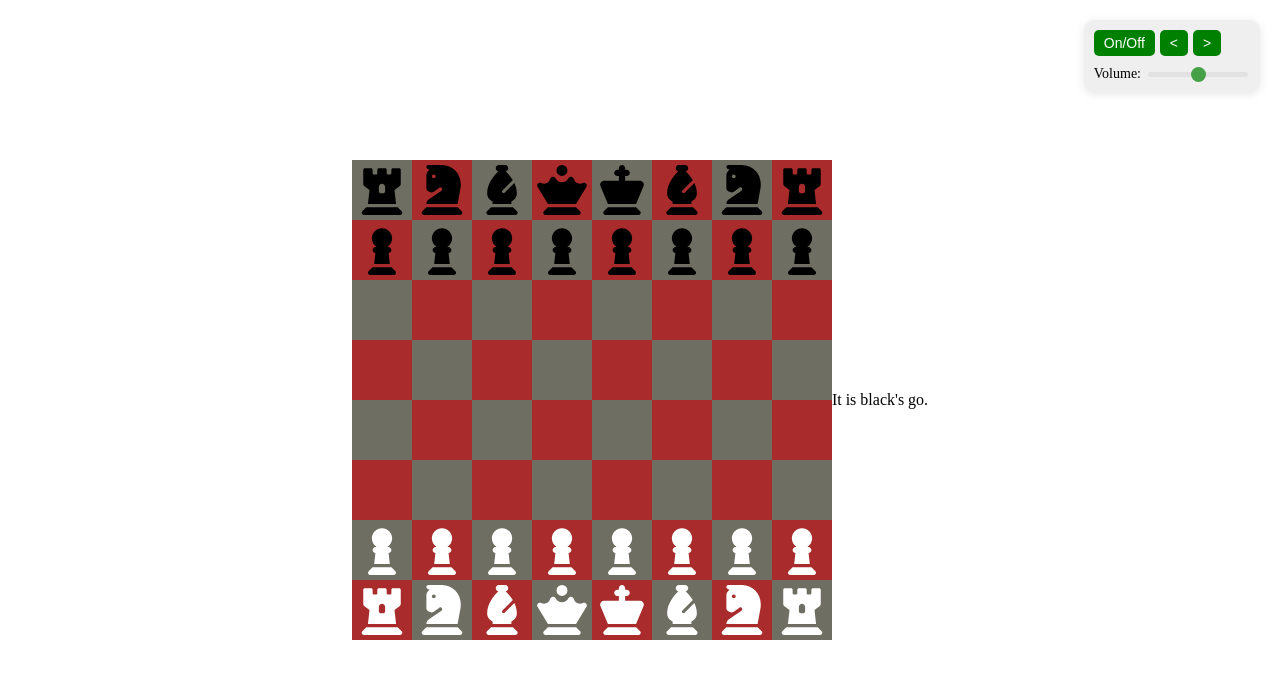
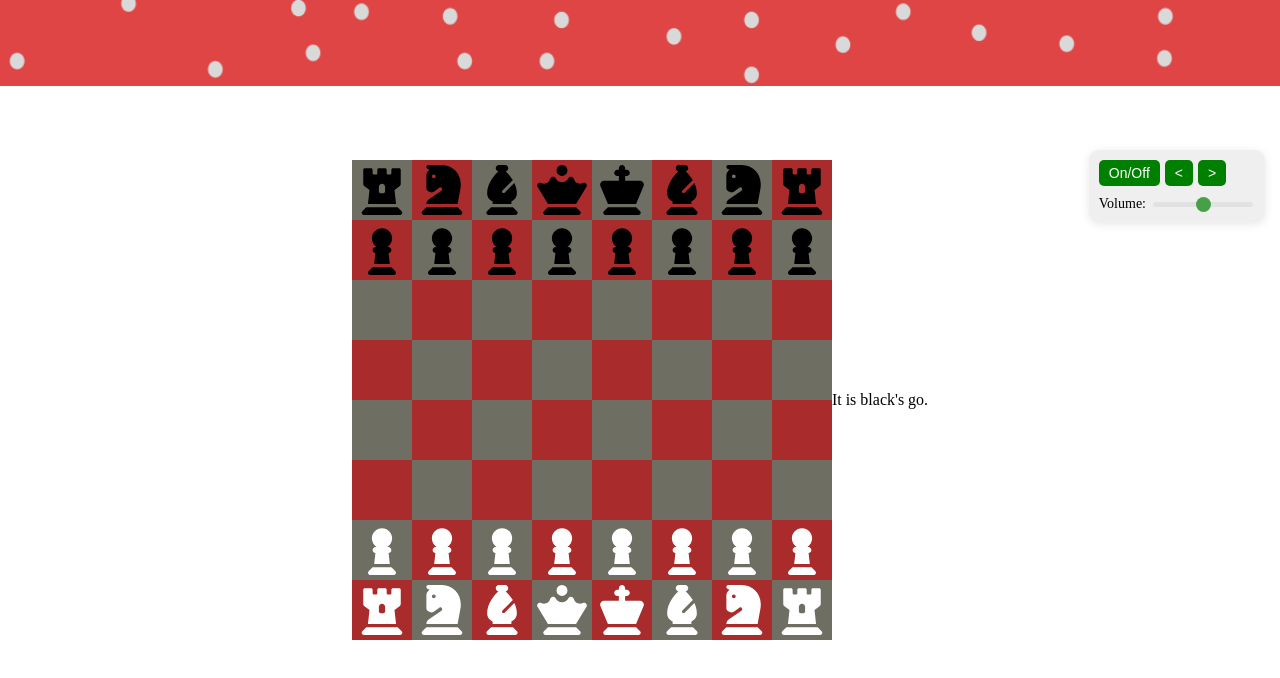
Before and after one commit to ShukaOriginal/BestProj, a plain HTML site: page buggy/index.html in a window 1280 px wide. Drawn offline with Linux system fonts and the light colour scheme.

Commit message:
Ымфыешлф

```diff
--- a/buggy/index.html
+++ b/buggy/index.html
@@ -8,6 +8,9 @@
     <link rel="stylesheet" href="musica.css">
 </head>
 <body>
+    <header>
+        <img src="шапка.png" alt="Header Image" class="header-image">
+    </header>
     <!-- Фоновая музыка -->
     <audio id="background-music" loop autoplay>
         <source id="music-source" src="music1.mp3" type="audio/mpeg">
--- a/buggy/musica.css
+++ b/buggy/musica.css
@@ -1,8 +1,8 @@
 /* Основные настройки для панели управления музыкой */
 .control-panel {
     position: fixed;
-    top: 20px;
-    right: 20px;
+    top: 150px;
+    right: 15px;
     padding: 10px;
     background-color: #efefef;
     border-radius: 10px;
--- a/buggy/style.css
+++ b/buggy/style.css
@@ -6,8 +6,23 @@ body {
   height: 100vh;
   margin: 0;
 }
+/*Шапка*/
+header {
+  width: 100%;
+ position: fixed;
+ top: -10px;
+ left: 0;
+ z-index: 1000;
+ padding: 10px 0;
+}
+.header-image{
+ display: block;
+ width: 100%;
+ height: auto;
+ object-fit: cover;
+}
 
-/* Увеличиваем размер доски */
+
 #gameboard {
   width: 480px;
   height: 480px;
@@ -16,14 +31,14 @@ body {
   flex-wrap: wrap;
 }
 
-/* Увеличиваем размер клеток */
+
 .square {
   height: 60px;
   width: 60px;
   position: relative;
 }
 
-/* Увеличиваем размер SVG-элементов */
+
 .square svg {
   height: 50px;
   width: 50px;
```
Also changed, not shown: buggy/шапка.png (added).
